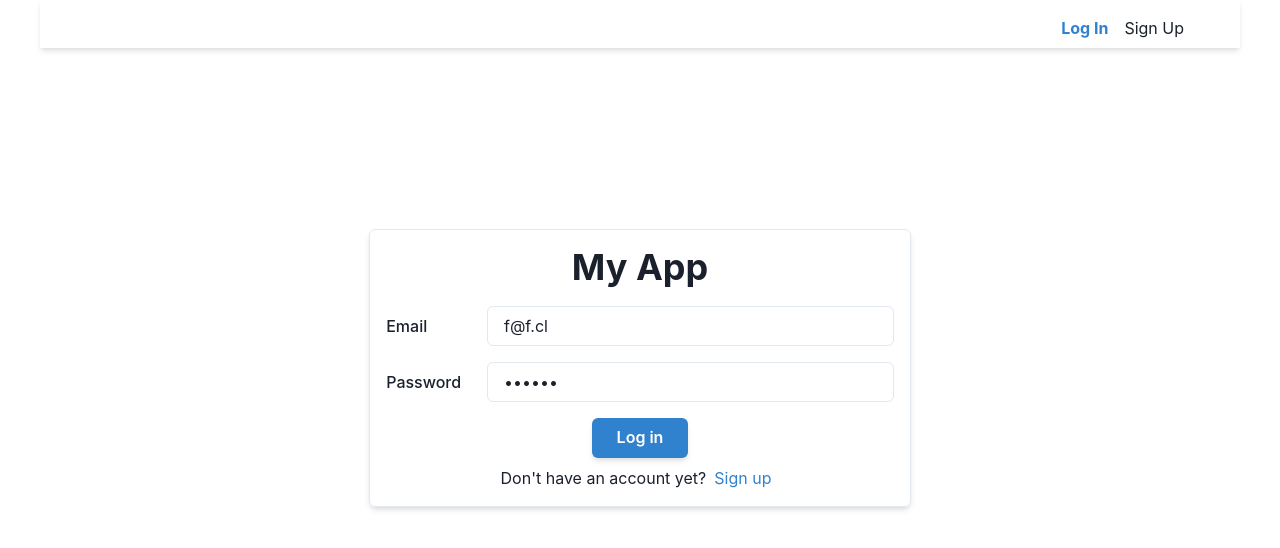
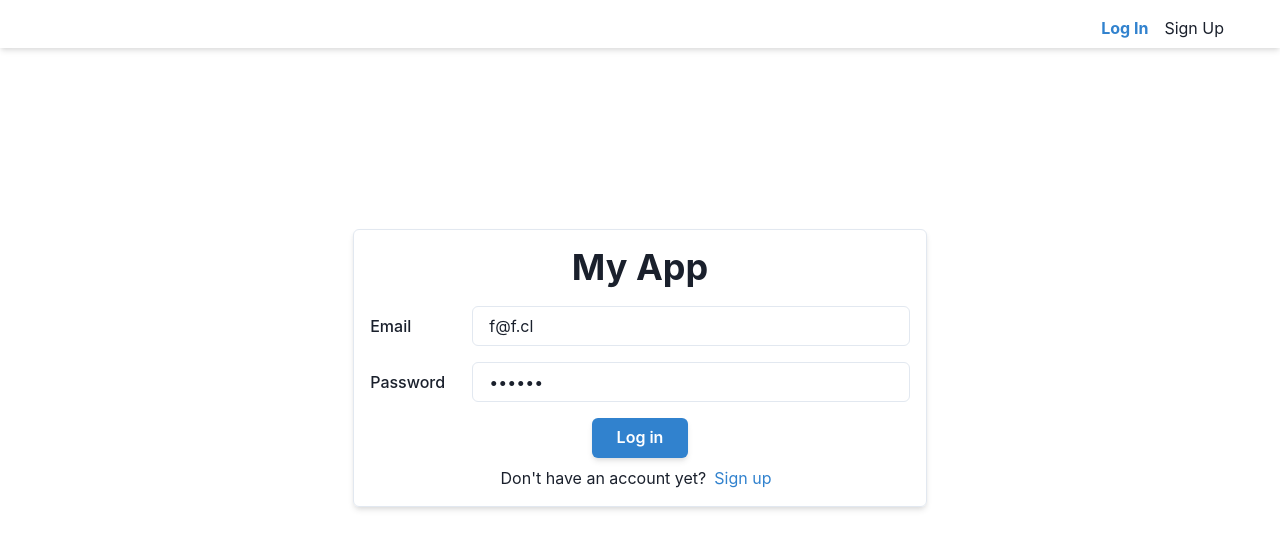
Before and after one commit to ferueda/serverless-microservices-example, a React (Create React App) app in the folder view/: page /login in a window 1280 px wide. Shown: the top 548 px of the page. Built offline with nearby package versions, Linux system fonts and the light colour scheme; no server answers.

Commit message:
Minor styles update

```diff
--- a/view/src/App.tsx
+++ b/view/src/App.tsx
@@ -1,6 +1,6 @@
 import { Switch, Route, Redirect } from 'react-router-dom';
 import { ROUTES } from './utils/constants';
-import { Container } from '@chakra-ui/react';
+import { Container, Box } from '@chakra-ui/react';
 
 import Home from './pages/Home';
 import SignUp from './pages/SignUp';
@@ -13,10 +13,10 @@ import AuthContextProvider from './globalState/AuthContext';
 function App() {
   return (
     <AuthContextProvider>
-      <Container maxWidth={1200} minHeight="100vh" mx="auto" p={0}>
+      <Box minHeight="100vh" w="100%" p={0}>
         <Nav />
 
-        <Container as="main" display="flex" minHeight="100%">
+        <Container as="main" display="flex" maxW={1200} width="100%" minHeight="94vh">
           <Switch>
             <Route exact path={ROUTES.home}>
               <Home />
@@ -35,7 +35,7 @@ function App() {
             </Route>
           </Switch>
         </Container>
-      </Container>
+      </Box>
     </AuthContextProvider>
   );
 }
```
